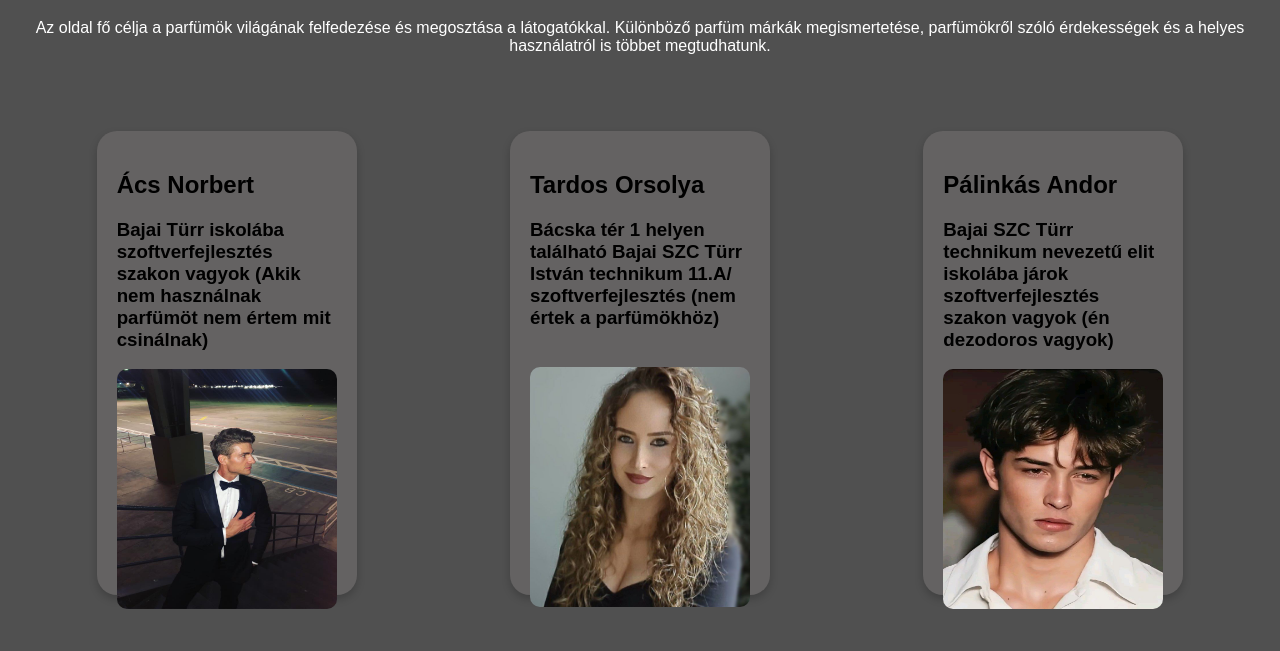
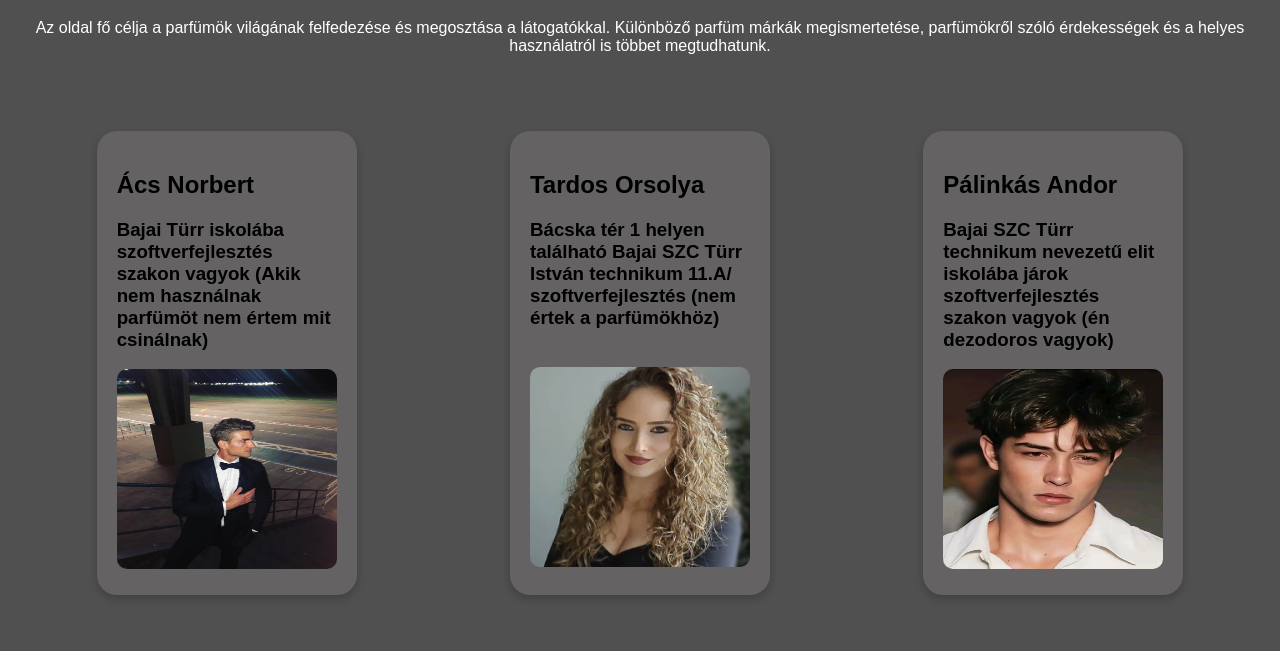
Before and after one commit to acsnorbika/Fragrance, a plain HTML site: page index.html in a window 1280 px wide. Shown: the part 149-800 px from the top of the page. Drawn offline with Linux system fonts and the light colour scheme.

Commit message:
kép méret javítása

```diff
--- a/style.css
+++ b/style.css
@@ -70,13 +70,13 @@ a{
     width: 100%;
     border-radius: 10px;
     vertical-align: top;
-    height: 30vh;
+    height: 25vh;
 }
 .kartyak1{
     width: 100%;
     border-radius: 10px;
     vertical-align: top;
-    height: 30vh;
+    height: 25vh;
     margin-top:20px;
 }
 #footer {
```
